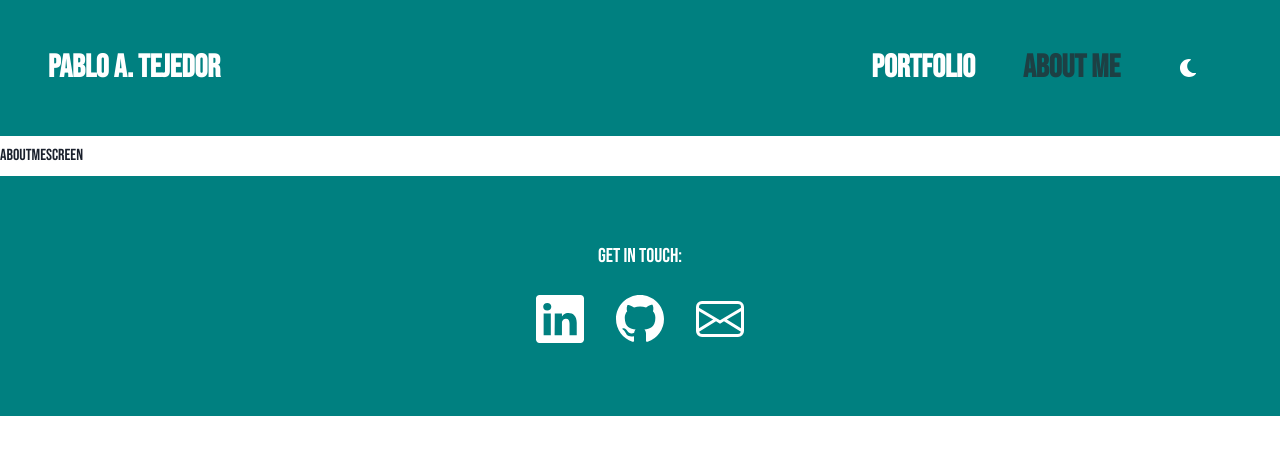
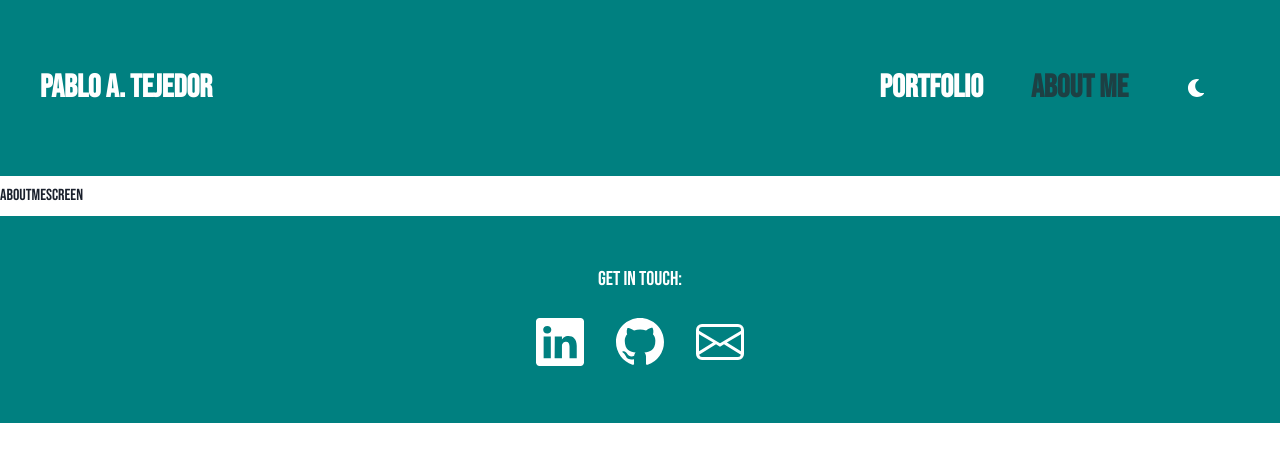
Before and after one commit to pablotejedor/portfolio, a React (Create React App) app: page /about in a window 1280 px wide. Shown: the top 462 px of the page. Built offline with nearby package versions, Linux system fonts and the light colour scheme.

Commit message:
heights fixed

```diff
--- a/src/components/Footer.js
+++ b/src/components/Footer.js
@@ -7,13 +7,14 @@ const Footer = () => {
   return (
     <Stack
       bg={'teal'}
-      height={['15vh','30vh']}
+      // height={['15vh','30vh']}
       justifyContent={'center'}
       alignItems={'center'}
       fontSize={'xl'}
       spacing={6}
       color={'white'}
       w={'100vw'}
+      p={12}
     >
       <Text>Get in touch:</Text>
       <Stack direction={'row'} spacing={8}>
--- a/src/components/NavBar.js
+++ b/src/components/NavBar.js
@@ -10,10 +10,10 @@ const NavBar = () => {
     <Stack
       direction={['column', 'row']}
       bg={'teal'}
-      height={['20vh' ,'17vh']}
+      // height={['20vh' ,'17vh']}
       alignItems={'center'}
       justifyContent={'space-between'}
-      p={12}
+      p={10}
       color={'white'}
       fontSize={['larger','xx-large']}
       fontWeight={'bold'}
```
